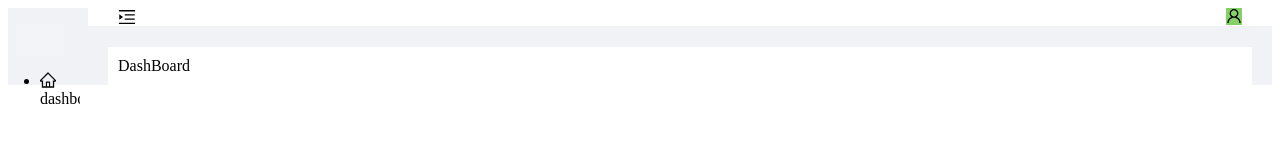
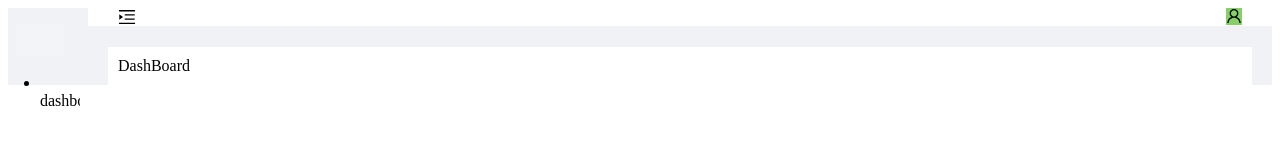
Before and after one commit to yourenz/react-vite-admin, a React (Vite) app: page / in a window 1280 px wide. Both pictures are taken after typing "Sample", "Sample123" into the empty fields and a click on the button "Login". Shown: the top 162 px of the page. Built offline with nearby package versions, Linux system fonts and the light colour scheme.

Commit message:
feat: SvgIcon support

```diff
--- a/package.json
+++ b/package.json
@@ -43,7 +43,8 @@
     "vite": "^2.1.5",
     "vite-plugin-compression": "^0.2.4",
     "vite-plugin-html": "^2.0.7",
-    "vite-plugin-style-import": "^0.10.0"
+    "vite-plugin-style-import": "^0.10.0",
+    "vite-plugin-svg-icons": "^0.5.0"
   },
   "pre-commit": "lint",
   "license": "MIT"
--- /dev/null
+++ b/src/components/SvgIcon/index.tsx
@@ -0,0 +1,23 @@
+import { useMemo } from 'react'
+
+interface Props {
+  prefix?: string
+  name: string
+  color?: string
+}
+
+const SvgIcon = (props: Props): JSX.Element => {
+  const { prefix = 'icon', name, color = '#009aff' } = props
+
+  const symbolId = useMemo(() => {
+    return `#${prefix}-${name}`
+  }, [name, prefix])
+
+  return (
+    <svg aria-hidden='true' style={{ width: '1em', height: '1em' }}>
+      <use xlinkHref={symbolId} fill={color} />
+    </svg>
+  )
+}
+
+export default SvgIcon
--- a/src/index.tsx
+++ b/src/index.tsx
@@ -1,3 +1,5 @@
+import 'vite-plugin-svg-icons/register'
+
 import ReactDOM from 'react-dom'
 
 import App from './App'
--- a/src/layout/components/SiderBar/index.module.scss
+++ b/src/layout/components/SiderBar/index.module.scss
@@ -8,4 +8,7 @@
     margin: 16px;
     background: rgba(255, 255, 255, 0.2);
   }
+  .menuText {
+    margin-left: 10px;
+  }
 }
--- a/src/layout/components/SiderBar/index.tsx
+++ b/src/layout/components/SiderBar/index.tsx
@@ -2,6 +2,7 @@ import { HomeOutlined } from '@ant-design/icons'
 import { Layout, Menu } from 'antd'
 import { useHistory, useLocation } from 'react-router-dom'
 
+import SvgIcon from '@/components/SvgIcon'
 import routes from '@/route'
 import { useAppDispatch, useAppSelector } from '@/store'
 import { handleOpenkeys } from '@/store/reducer/layoutReducer'
@@ -38,13 +39,28 @@ const SideBar = (): JSX.Element => {
     return menuData.map((item) => {
       if (!item.children?.length) {
         return (
-          <Menu.Item key={item.path} icon={<HomeOutlined />} onClick={() => handleClick(item)}>
+          <Menu.Item
+            key={item.path}
+            icon={
+              <span>
+                <SvgIcon name={item.iconName || ''} />
+              </span>
+            }
+            onClick={() => handleClick(item)}
+          >
             {item.name}
           </Menu.Item>
         )
       } else {
         return (
-          <SubMenu key={item.path} title={item.name} icon={<HomeOutlined />}>
+          <SubMenu
+            key={item.path}
+            icon={
+              <span>
+                <SvgIcon name={item.iconName || ''} />
+              </span>
+            }
+          >
             {deepRoute(item.children)}
           </SubMenu>
         )
--- a/src/route/index.ts
+++ b/src/route/index.ts
@@ -5,6 +5,7 @@ const route: RouteObj[] = [
     name: 'dashboard',
     path: '/',
     component: lazy(() => import('@/views/dashboard')),
+    iconName: 'dashboard',
   },
   {
     name: '404',
--- a/src/route/route.d.ts
+++ b/src/route/route.d.ts
@@ -4,4 +4,5 @@ interface RouteObj {
   component?: React.ComponentType
   children?: RouteObj[]
   hidden?: boolean
+  iconName?: string
 }
--- a/vite.config.ts
+++ b/vite.config.ts
@@ -6,6 +6,7 @@ import { defineConfig } from 'vite'
 import viteCompression from 'vite-plugin-compression'
 import { injectHtml, minifyHtml } from 'vite-plugin-html'
 import styleImport from 'vite-plugin-style-import'
+import viteSvgIcons from 'vite-plugin-svg-icons'
 
 import { basename } from './src/utils/global'
 
@@ -39,6 +40,10 @@ export default defineConfig({
       ext: '.br',
       algorithm: 'brotliCompress',
     }),
+    viteSvgIcons({
+      iconDirs: [path.resolve(process.cwd(), 'src/icons')],
+      symbolId: 'icon-[dir]-[name]',
+    }),
   ],
   css: {
     preprocessorOptions: {
```
Also changed, not shown: .prettierrc.js, src/icons/dashboard.svg (added), 1 other file (tests, documents, lock files or other folders).
